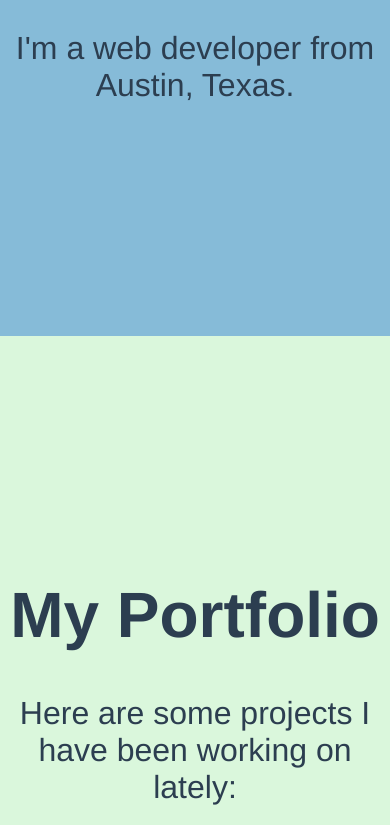
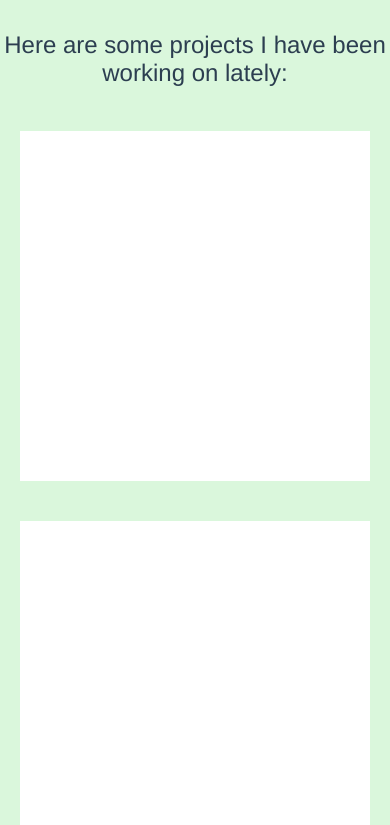
Before and after one commit to jSheraden/personal-website, a Vue app: page / in a window 390 px wide. Shown: the part 959-1784 px from the top of the page. Built offline with nearby package versions, Linux system fonts and the light colour scheme.

Commit message:
Add project grid to portfolio section.

```diff
--- a/src/App.vue
+++ b/src/App.vue
@@ -38,4 +38,11 @@ body {
   font-size: 200%;
   padding: 200px 0;
 }
+
+@media screen and (max-width: 1000px) {
+  .content {
+    font-size: 150%;
+    padding: 100px 0;
+  }
+}
 </style>
--- a/src/components/Portfolio.vue
+++ b/src/components/Portfolio.vue
@@ -3,6 +3,11 @@
     <div class="content">
       <p><h1>My Portfolio</h1>
       <p>Here are some projects I have been working on lately:</p>
+      <div class="project-container">
+        <div class="project"></div>
+        <div class="project"></div>
+        <div class="project"></div>
+      </div>
     </div>
   </div>
 </template>
@@ -11,4 +16,25 @@
 .portfolio {
   background-color: #daf7dc;
 }
+
+.project-container {
+  display: flex;
+  flex-direction: row;
+  flex-wrap: wrap;
+  align-items: center;
+  justify-content: center;
+}
+
+.project {
+  margin: 20px;
+  width: 350px;
+  min-height: 350px;
+  background-color: #ffffff;
+}
+
+@media screen and (max-width: 750px) {
+  .project-container {
+    flex-direction: column;
+  }
+}
 </style>
```
